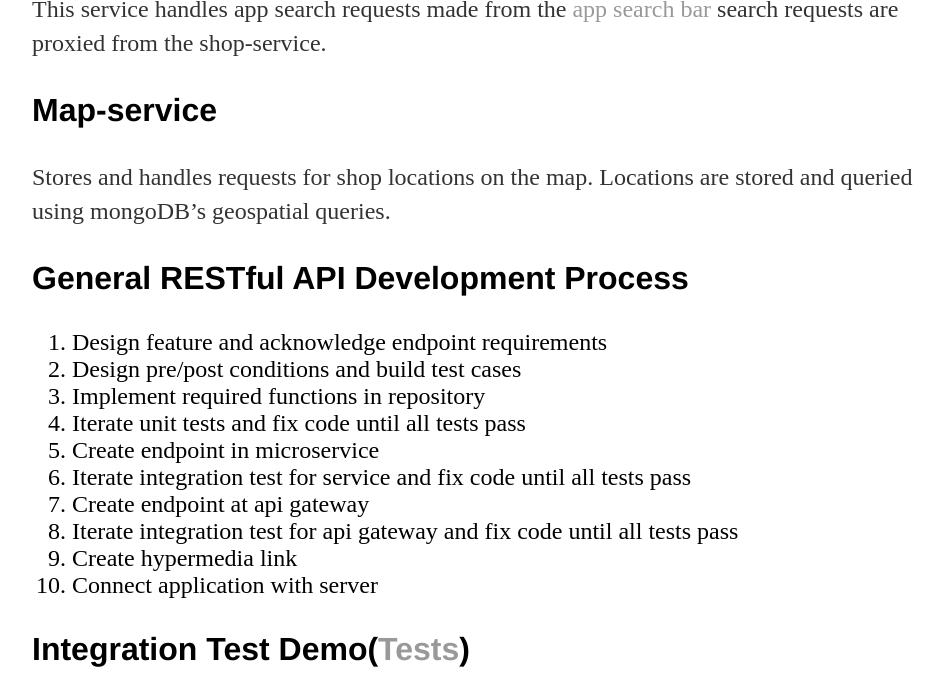
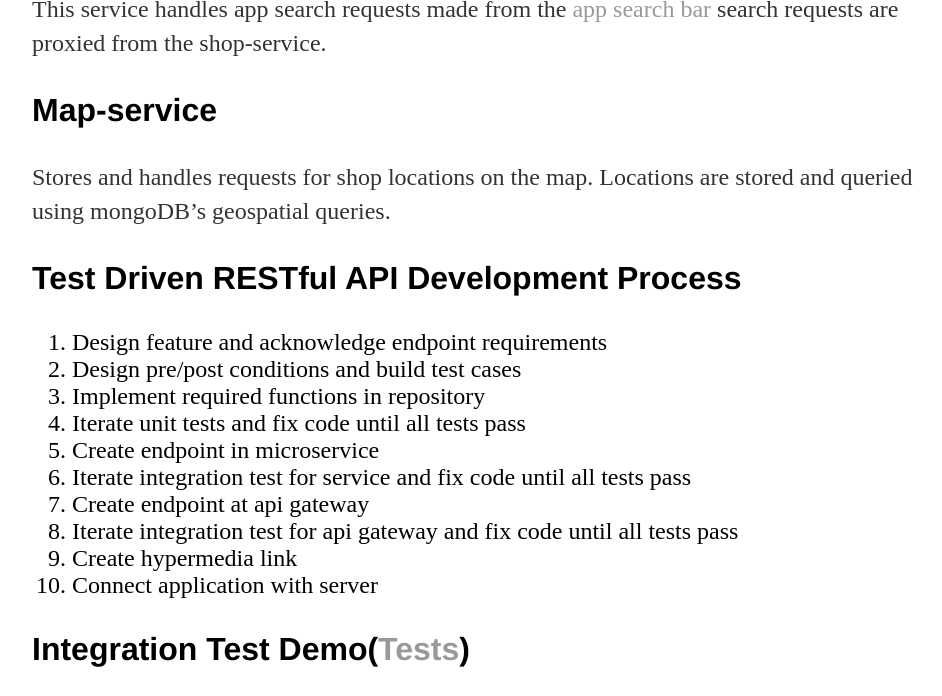
Before and after one commit to jcho7022/jcho7022.github.io, a Jekyll site: the page built from projects/float/index.html, in a window 1280 px wide and 900 px high, scrolled down 7963 px, cut to the strip 0-696 px from the top of the window. Shown: the whole strip, without its empty margins (160-1102 px from the left). Built offline with Jekyll 4.4.1, drawn with Linux system fonts in a browser that asks for light colours.

Commit message:
Update index.html

```diff
--- a/projects/float/index.html
+++ b/projects/float/index.html
@@ -135,7 +135,7 @@
    <p>Stores and handles requests for shop locations on the map. Locations are stored and queried using mongoDB’s geospatial queries.</p>
 
 
-   <h3>General RESTful API Development Process</h3>
+   <h3>Test Driven RESTful API Development Process</h3>
 <font size="5.8" font-family: 'Helvetica', 'Arial', 'Sans-Serif'>
 	<ol type="1">
 		<li>Design feature and acknowledge endpoint requirements</li>
```
